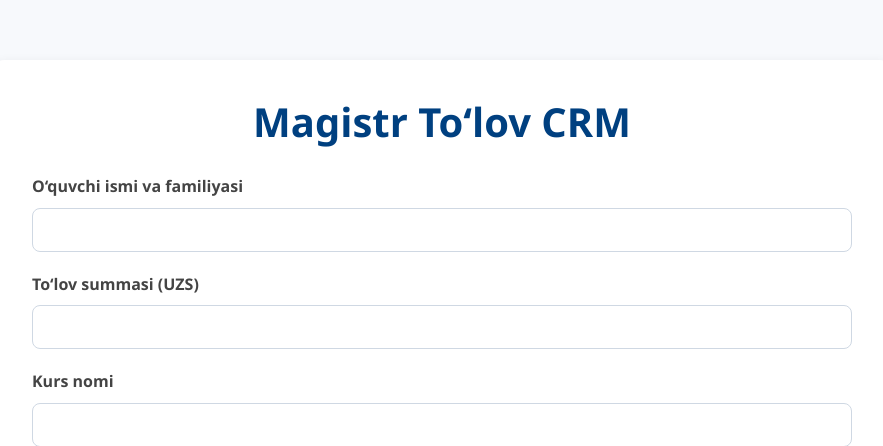
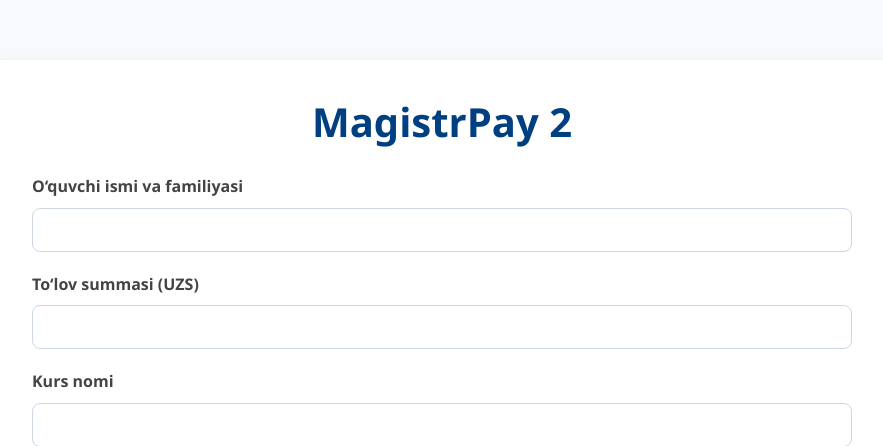
Before and after one commit to muhammadyusufxon404/magistrpay, a Flask app: page / in a window 1280 px wide. Shown: the top 446 px of the page, without its empty margins (198-1081 px from the left). Run offline with Flask 3, Linux system fonts and the light colour scheme; data that the repository does not hold is empty; parts of the project's set-up code (start-up, migrations or seed data) failed here and were passed over.

Commit message:
Update index.html

```diff
--- a/templates/index.html
+++ b/templates/index.html
@@ -3,7 +3,7 @@
 <head>
   <meta charset="UTF-8" />
   <meta name="viewport" content="width=device-width, initial-scale=1" />
-  <title>Magistr To‘lov CRM</title>
+  <title>MagistrPay 2</title>
   <link rel="stylesheet" href="{{ url_for('static', filename='style.css') }}" />
   <style>
     /* Modal oynaning asosiy uslubi */
@@ -91,7 +91,7 @@
 </head>
 <body>
   <div class="container">
-    <h1>Magistr To‘lov CRM</h1>
+    <h1>MagistrPay 2</h1>
 
     <form method="POST" action="{{ url_for('index') }}">
       <label for="ismi">O‘quvchi ismi va familiyasi</label>
```
